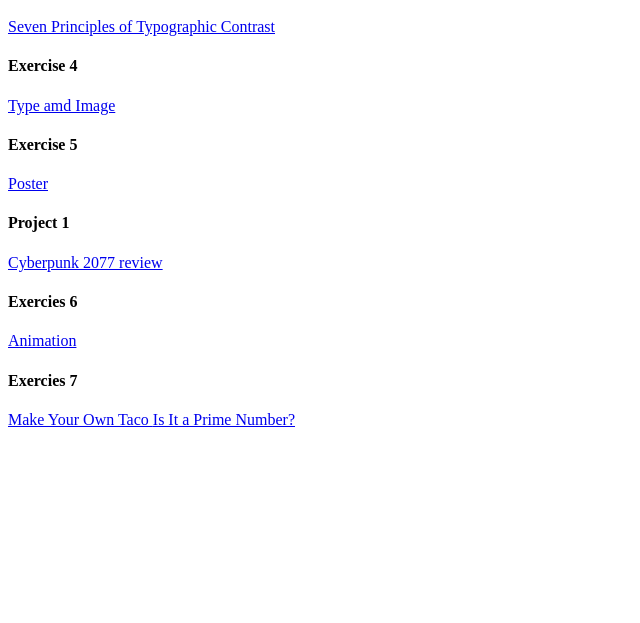
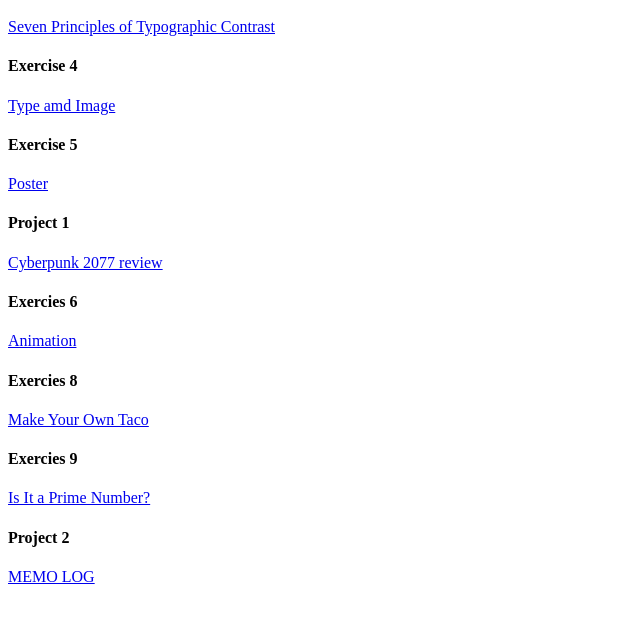
Before and after one commit to huangyt05/wsweb, a plain HTML site: page index.html in a window 1280 px wide. Shown: the part 101-724 px from the top of the page, without its empty margins (0-640 px from the left). Drawn offline with Linux system fonts and the light colour scheme.

Commit message:
Update index.html

```diff
--- a/index.html
+++ b/index.html
@@ -35,13 +35,22 @@
         Animation
     </a>
     <h4>
-        Exercies 7
+        Exercies 8
     </h4>
     <a href="https://huangyt05.github.io/wswebstorygame/">
         Make Your Own Taco
     </a>
+    <h4>
+        Exercies 9
+    </h4>
     <a href="https://huangyt05.github.io/wswebguessinggame/">
         Is It a Prime Number?
     </a>
+    <h4>
+        Project 2
+    </h4>
+    <a href="https://huangyt05.github.io/wswebproject2/">
+        MEMO LOG
+    </a>
 </body>
 </html>
```
